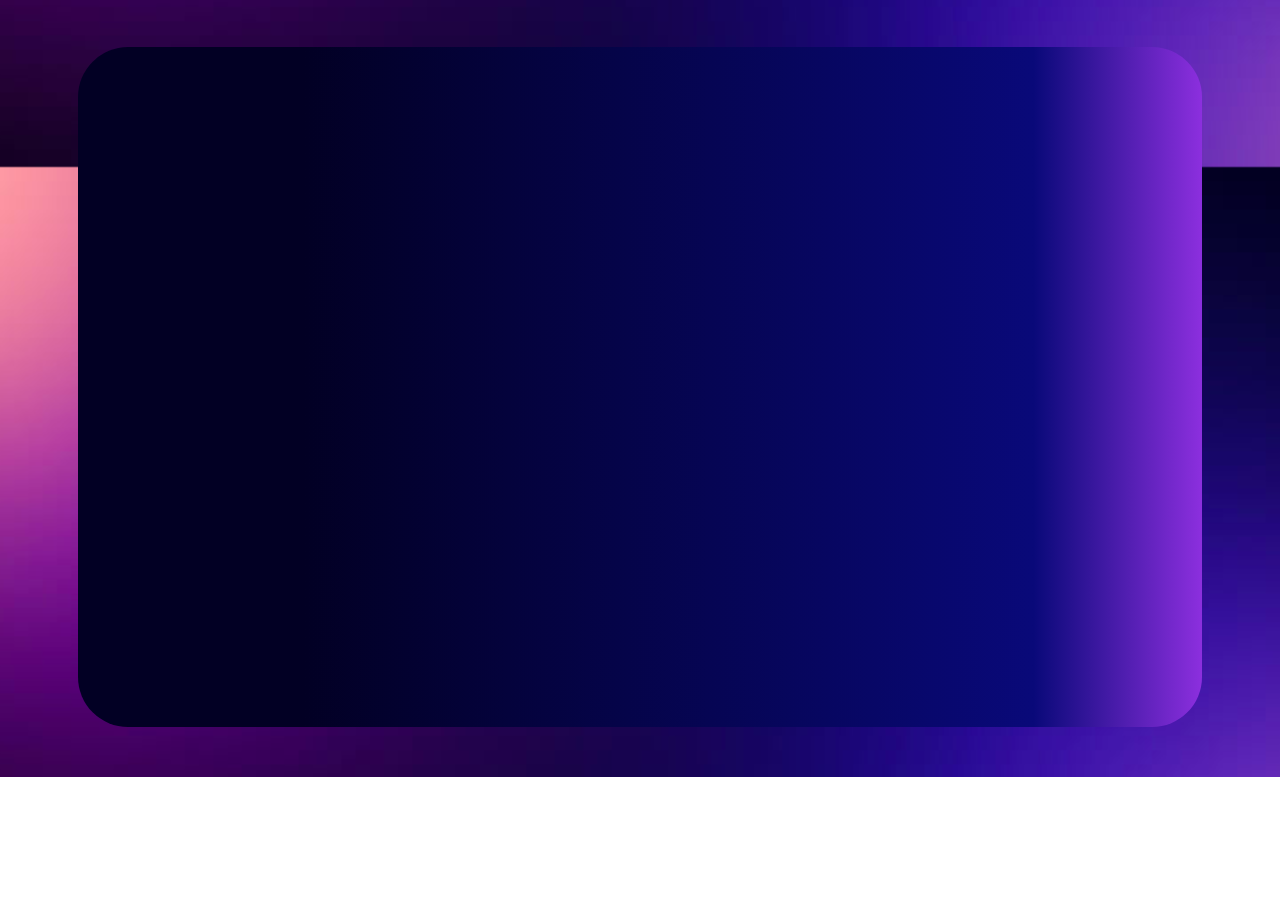
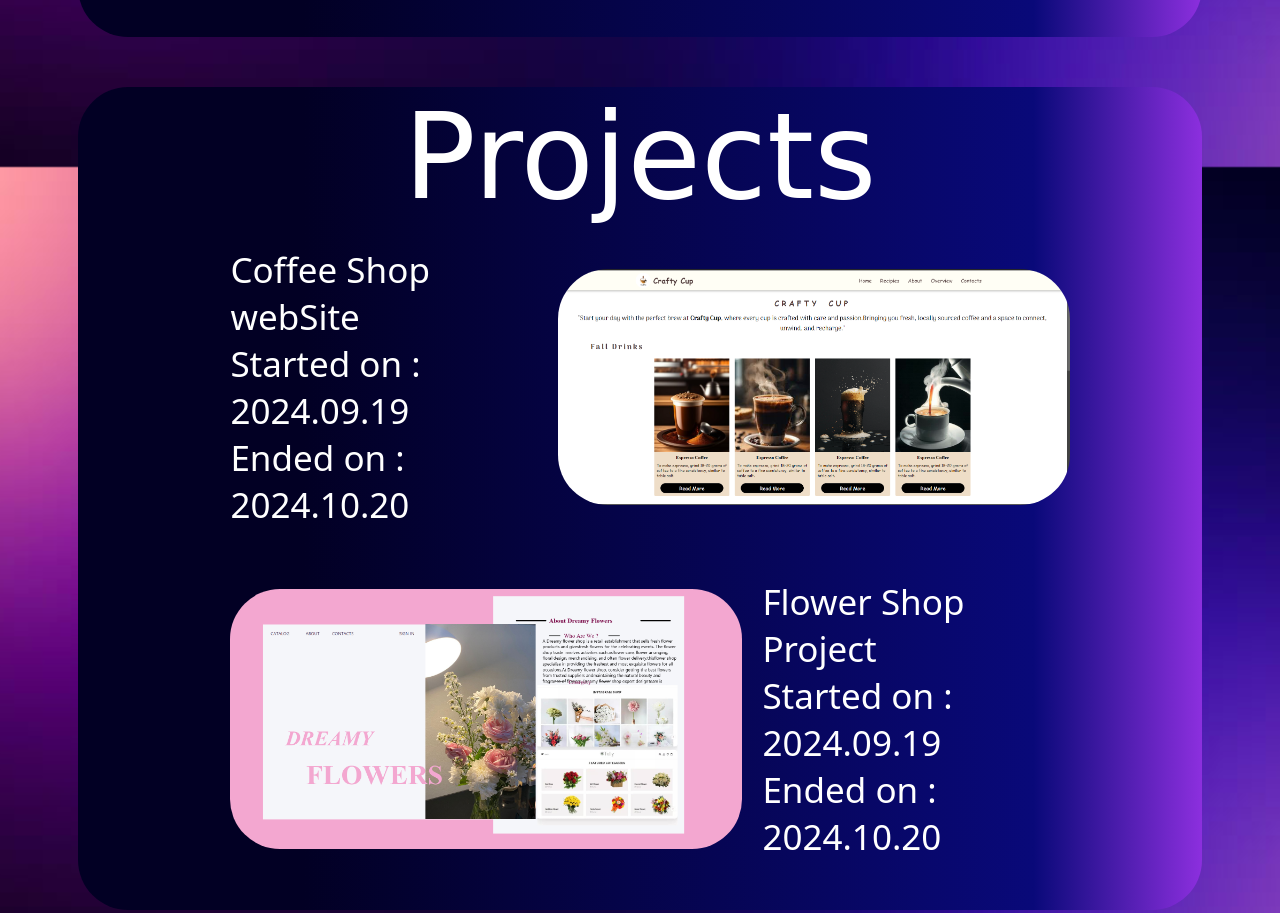
Before and after one commit to sandunipri/My-Portfolio, a plain HTML site: page index.html in a window 1280 px wide. Shown: the part 2233-3146 px from the top of the page. Before the commit the page ends 3010 px from the top, so only its background shows below. Drawn offline with Linux system fonts and the light colour scheme; a web font is replaced by a local one.

Commit message:
projects page

```diff
--- a/CSS/about.css
+++ b/CSS/about.css
@@ -1,3 +1,6 @@
+
+
+
 .AboutPge {
   color: white;
   display: flex;
--- /dev/null
+++ b/CSS/projects.css
@@ -0,0 +1,67 @@
+.projects {
+  width: 80%;
+  height: auto;
+  background: linear-gradient(
+    90deg,
+    rgba(2, 0, 36, 1) 20%,
+    rgba(9, 9, 121, 1) 85%,
+    rgb(140, 47, 222) 100%
+  );
+  margin: 0 auto;
+  margin-bottom: 50px;
+  border-radius: 50px;
+  padding: 0 50px;
+  color: white;
+}
+
+.topicProject {
+  text-align: center;
+  font-size: 120px;
+  margin: 20px 0;
+  font-family: "Arima", cursive;
+}
+.images {
+  width: 100%;
+  height: 100%;
+  margin: 0 10px;
+  display: flex;
+  flex-direction: column;
+}
+.Coffeeshop,
+.Flowershop {
+  width: 100%;
+  height: 100%;
+  display: flex;
+  flex-direction: row;
+  align-items: center;
+  justify-content: center;
+  gap: 20px;
+  margin-bottom: 50px;
+}
+
+.Coffeeshop {
+  display: flex;
+  flex-direction: row-reverse;
+}
+
+.text1,
+.text2 {
+  width: 30%;
+  height: auto;
+  display: flex;
+  flex-direction: column;
+  justify-content: center;
+  /* align-items: center; */
+  margin: 0;
+}
+.text1 p,
+.text2 p {
+  font-size: 35px;
+  margin: 0;
+}
+.image-1,
+.image-2 {
+  width: 50%;
+  height: 100%;
+  border-radius: 50px;
+}
--- a/CSS/style.css
+++ b/CSS/style.css
@@ -22,7 +22,7 @@ body {
 
 .page {
   width: 80%;
-  height: calc(100vh - 120px);
+  height: calc(100vh - 100px);
   background: linear-gradient(
     90deg,
     rgba(2, 0, 36, 1) 20%,
--- a/index.html
+++ b/index.html
@@ -16,8 +16,10 @@
     <link rel="stylesheet" href="/CSS/home.css" />
     <link rel="stylesheet" href="/CSS/about.css" />
     <link rel="stylesheet" href="/CSS/skill.css" />
+    <link rel="stylesheet" href="/CSS/projects.css">
     <style>
-
+      /* services css */
+.
     </style>
   </head>
   <body>
@@ -137,9 +139,40 @@
           </div>
         </div>
       </section>
-      <section class="projects page"></section>
+      <section class="projects">
+        <div class="topicProject">Projects</div>
+        <div class="images">
+          <div class="Coffeeshop">
+            <img
+              class="image-1"
+              src="/assects/images/Screenshot (10).png"
+              alt="coffee shop"
+            />
+            <div class="text1">
+              <p>Coffee Shop webSite</p>
+              <p>Started on : 2024.09.19</p>
+              <p>Ended on : 2024.10.20</p>
+            </div>
+          </div>
 
-      <!-- <section class="services page"></section> -->
+          <div class="Flowershop">
+            <img
+              class="image-2"
+              src="/assects/images/Screenshot (4).png"
+              alt="flower shop"
+            />
+            <div class="text2">
+              <p>Flower Shop Project</p>
+              <p>Started on : 2024.09.19</p>
+              <p>Ended on : 2024.10.20</p>
+            </div>
+          </div>
+        </div>
+      </section>
+
+      <section class="services page">
+        <div class="topicService">Services</div>
+      </section>
     </main>
     <script src="/js/home.js"></script>
   </body>
```
Also changed, not shown: assects/images/Screenshot (10).png (added), assects/images/Screenshot (4).png (added), assects/images/Screenshot (6).png (added).
